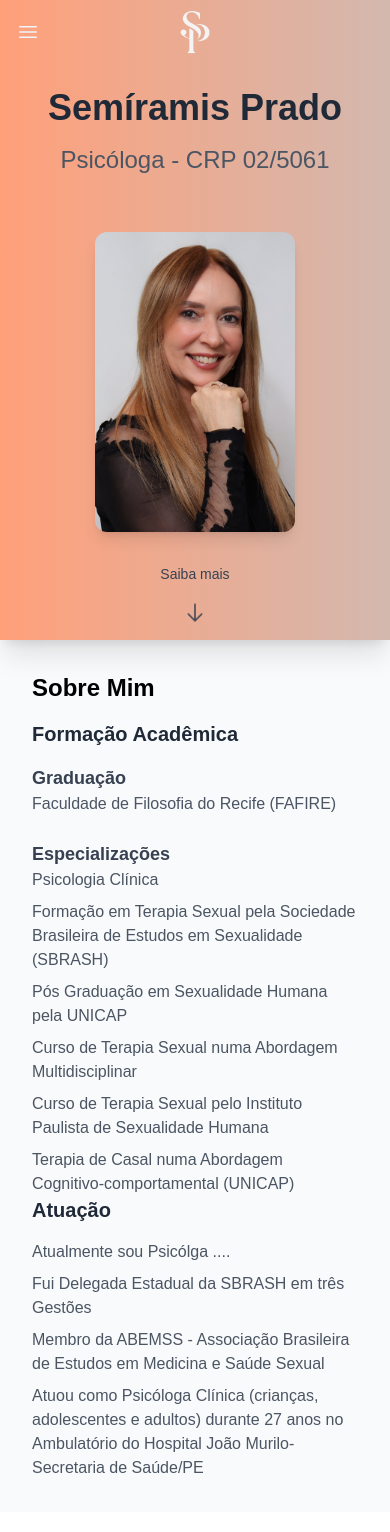
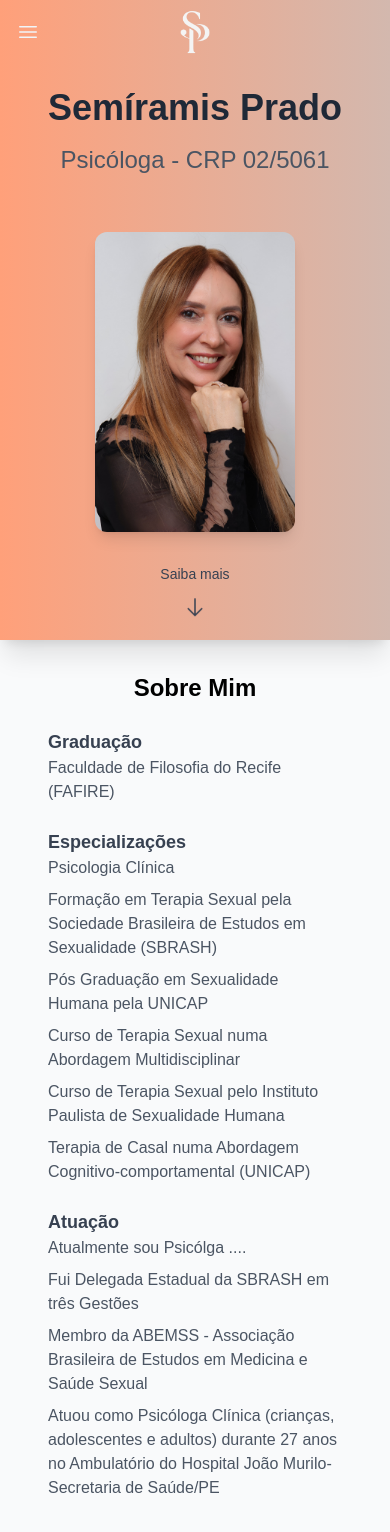
Before and after one commit to DeborahLyra/psychologist-landing-page, a React (Vite) app: page / in a window 390 px wide. Built offline with nearby package versions, Linux system fonts and the light colour scheme; a web font is replaced by a local one.

Commit message:
added: about me

```diff
--- a/src/components/aboutMe/AboutMe.tsx
+++ b/src/components/aboutMe/AboutMe.tsx
@@ -1,12 +1,13 @@
 export function AboutMe() {
     return (
         <div className="p-8 w-full bg-gray-50">
-            <section className="mb-2">
-                <h2 className="font-bold text-2xl mb-4">Sobre Mim</h2>
+            <section className="mb-6">
+                <h2 className="font-bold text-2xl mb-4 text-center sm:text-left">Sobre Mim</h2>
             </section>
 
-            <section>
-                <h3 className="font-bold text-xl text-gray-800 mb-4">Formação Acadêmica</h3>
+            <div className="flex flex-col sm:flex-row items-center sm:items-start sm:justify-around">
+                {/* Primeiro bloco */}
+                <section className="max-w-full sm:max-w-96 mb-6 sm:mb-0 px-4">
                     <article className="mb-6">
                         <h4 className="font-semibold text-lg text-gray-700">Graduação</h4>
                         <p className="text-gray-600">Faculdade de Filosofia do Recife (FAFIRE)</p>
@@ -24,18 +25,21 @@ export function AboutMe() {
                         </ul>
                     </article>
                 </section>
-            <section>
-                <h3 className="font-bold text-xl text-gray-800 mb-4">Atuação</h3>
+
+                <div className="hidden sm:block w-1 h-96 bg-roseTea"></div>
+
+                <section className="max-w-full sm:max-w-96 px-4">
+                    <h3 className="font-semibold text-lg text-gray-700">Atuação</h3>
                     <article>
                         <ul className="list-inside text-gray-600 space-y-2">
                             <li>Atualmente sou Psicólga ....</li>
                             <li>Fui Delegada Estadual da SBRASH em três Gestões</li>
                             <li>Membro da ABEMSS - Associação Brasileira de Estudos em Medicina e Saúde Sexual</li>
                             <li>Atuou como Psicóloga Clínica (crianças, adolescentes e adultos) durante 27 anos no Ambulatório do Hospital João Murilo-Secretaria de Saúde/PE</li>
-
                         </ul>
                     </article>
                 </section>
             </div>
+        </div>
     );
 }
```
Lines whose indentation alone changed are shown as unchanged.
